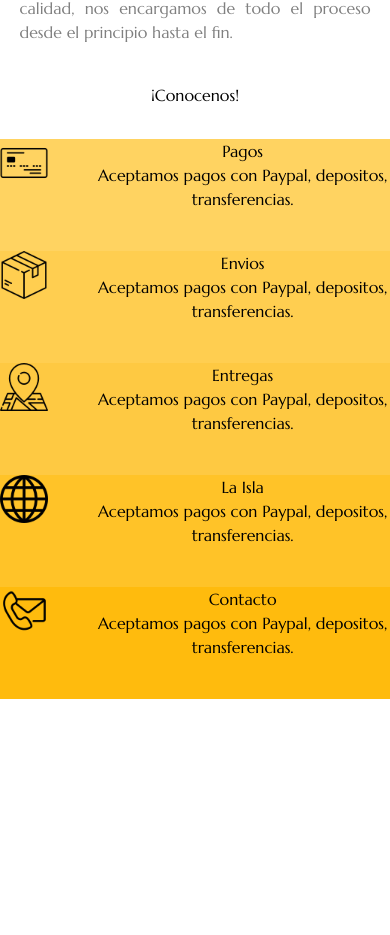
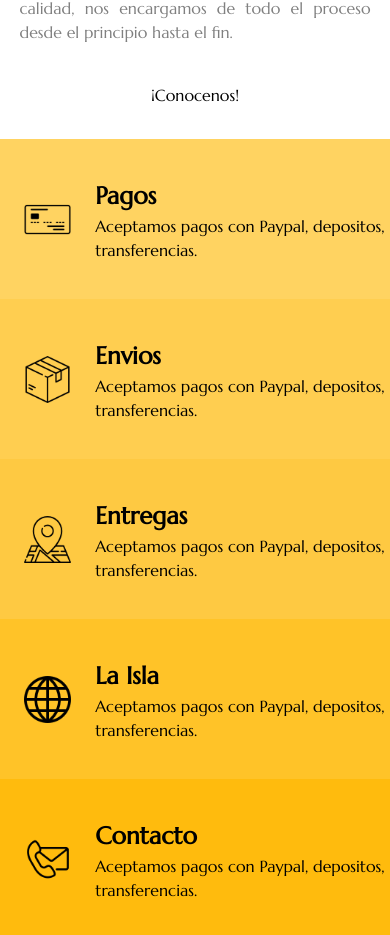
Before and after one commit to RodrigoGutierrezPacheco/LaIsla, a React (Create React App) app: page / in a window 390 px wide. Shown: the part 1613-2548 px from the top of the page. Before the commit the page ends 2312 px from the top, so only its background shows below. Built offline with nearby package versions, Linux system fonts and the light colour scheme; no server answers.

Commit message:
modificacion footer

```diff
--- a/src/pages/HomePage/HomePage.css
+++ b/src/pages/HomePage/HomePage.css
@@ -143,6 +143,7 @@ body{
 
 	.icon{
 		width: 50%;
+		margin-left: 25%;
 	}
 
 	.buttonConocenos{
@@ -156,27 +157,38 @@ body{
 
 	.pagos{
 		background-color: #FFD361;
-		height: 7rem;
+		align-items: center;
+		height: 10rem;
 	}
 
 	.envios{
-		height: 7rem;
+		height: 10rem;
 		background-color: #FFCE50;
+		align-items: center;
+
 	}
 
 	.entregas{
-		height: 7rem;
+		height: 10rem;
 		background-color: #FEC942;
+		align-items: center;
 	}
 
 	.isla{
-		height: 7rem;
+		height: 10rem;
 		background-color: #FFC328;
+		align-items: center;
 	}
 
 	.contacto{
-		height: 7rem;
+		height: 10rem;
 		background-color: #FFBB0D;
+		align-items: center;
+
+	}
+
+	.start{
+		text-align: start;
 	}
 
 }
--- a/src/pages/HomePage/HomePage.jsx
+++ b/src/pages/HomePage/HomePage.jsx
@@ -62,13 +62,13 @@ function HomePage() {
 			<h3 className="son">Son cosechados con los mas altos estandades de calidad, nos encargamos de todo el proceso desde el principio hasta el fin.</h3>
 			<Button className="button" variant="secondary">¡Conocenos!</Button>{' '}
 			<div className="footer">
-				<div className="flex pagos">
+				<div className="flex pagos center">
 					<div>
 						<img className="icon" src="images/tarjeta.png" alt="" />
 					</div>
 					<div>
-						<h1>Pagos</h1>
-						<h2>Aceptamos pagos con Paypal, depositos, transferencias.</h2>
+						<h1 className="title start">Pagos</h1>
+						<h2 className="start">Aceptamos pagos con Paypal, depositos, transferencias.</h2>
 					</div>
 				</div>
 				<div className="flex envios">
@@ -76,8 +76,8 @@ function HomePage() {
 						<img className="icon" src="images/caja.png" alt="" />
 					</div>
 					<div>
-						<h1>Envios</h1>
-						<h2>Aceptamos pagos con Paypal, depositos, transferencias.</h2>
+						<h1 className="title start">Envios</h1>
+						<h2 className="start">Aceptamos pagos con Paypal, depositos, transferencias.</h2>
 					</div>
 				</div>
 				<div className="flex entregas">
@@ -85,8 +85,8 @@ function HomePage() {
 						<img className="icon" src="images/ubicacion.png" alt="" />
 					</div>
 					<div>
-						<h1>Entregas</h1>
-						<h2>Aceptamos pagos con Paypal, depositos, transferencias.</h2>
+						<h1 className="title start">Entregas</h1>
+						<h2 className="start">Aceptamos pagos con Paypal, depositos, transferencias.</h2>
 					</div>
 				</div>
 				<div className="flex isla">
@@ -94,8 +94,8 @@ function HomePage() {
 						<img className="icon" src="images/red.png" alt="" />
 					</div>
 					<div>
-						<h1>La Isla</h1>
-						<h2>Aceptamos pagos con Paypal, depositos, transferencias.</h2>
+						<h1 className="title start">La Isla</h1>
+						<h2 className="start">Aceptamos pagos con Paypal, depositos, transferencias.</h2>
 					</div>
 				</div>
 				<div className="flex contacto">
@@ -103,8 +103,8 @@ function HomePage() {
 						<img className="icon" src="images/contacto.png" alt="" />
 					</div>
 					<div>
-						<h1>Contacto</h1>
-						<h2>Aceptamos pagos con Paypal, depositos, transferencias.</h2>
+						<h1  className="title start">Contacto</h1>
+						<h2 className="start">Aceptamos pagos con Paypal, depositos, transferencias.</h2>
 					</div>
 				</div>
 			</div>
```
